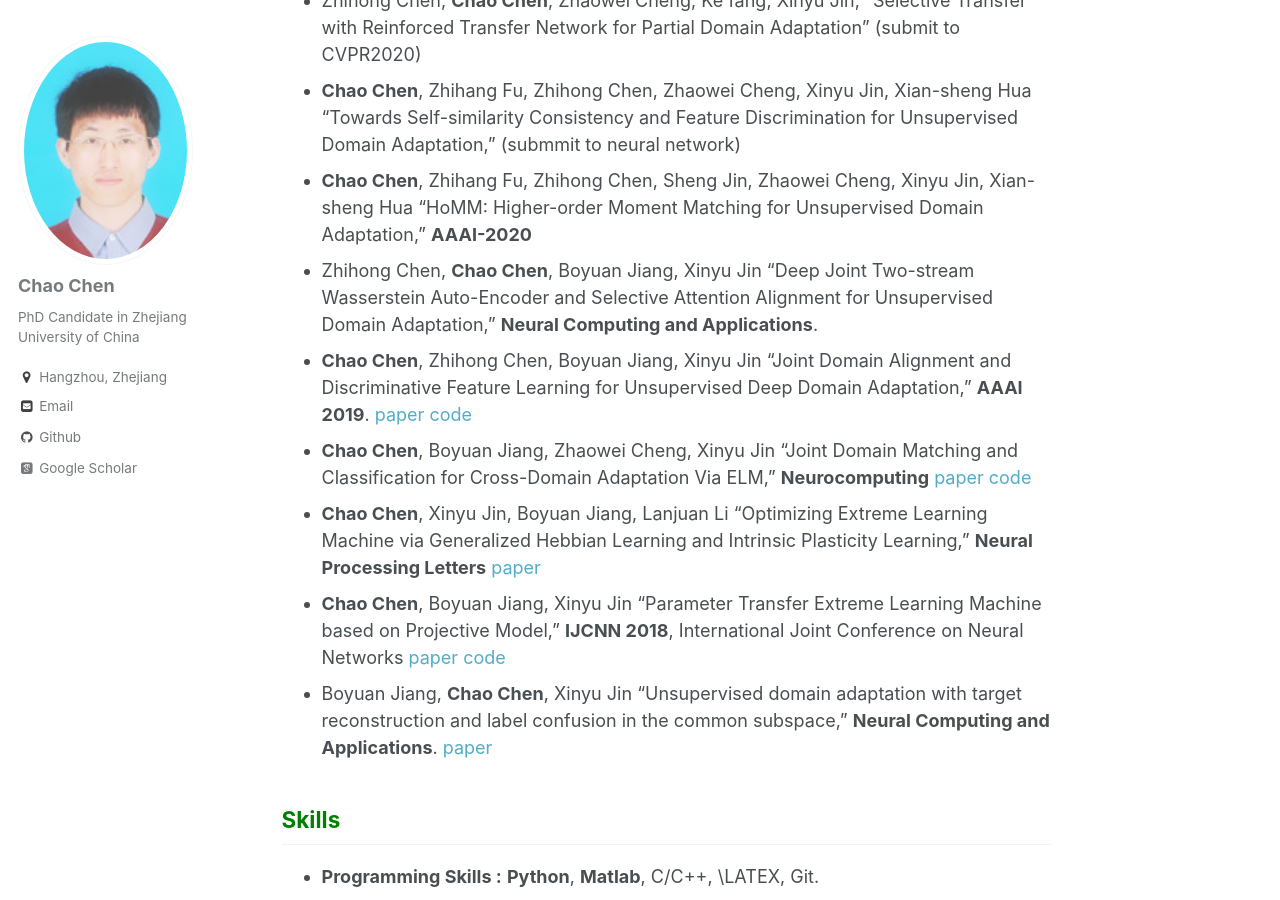
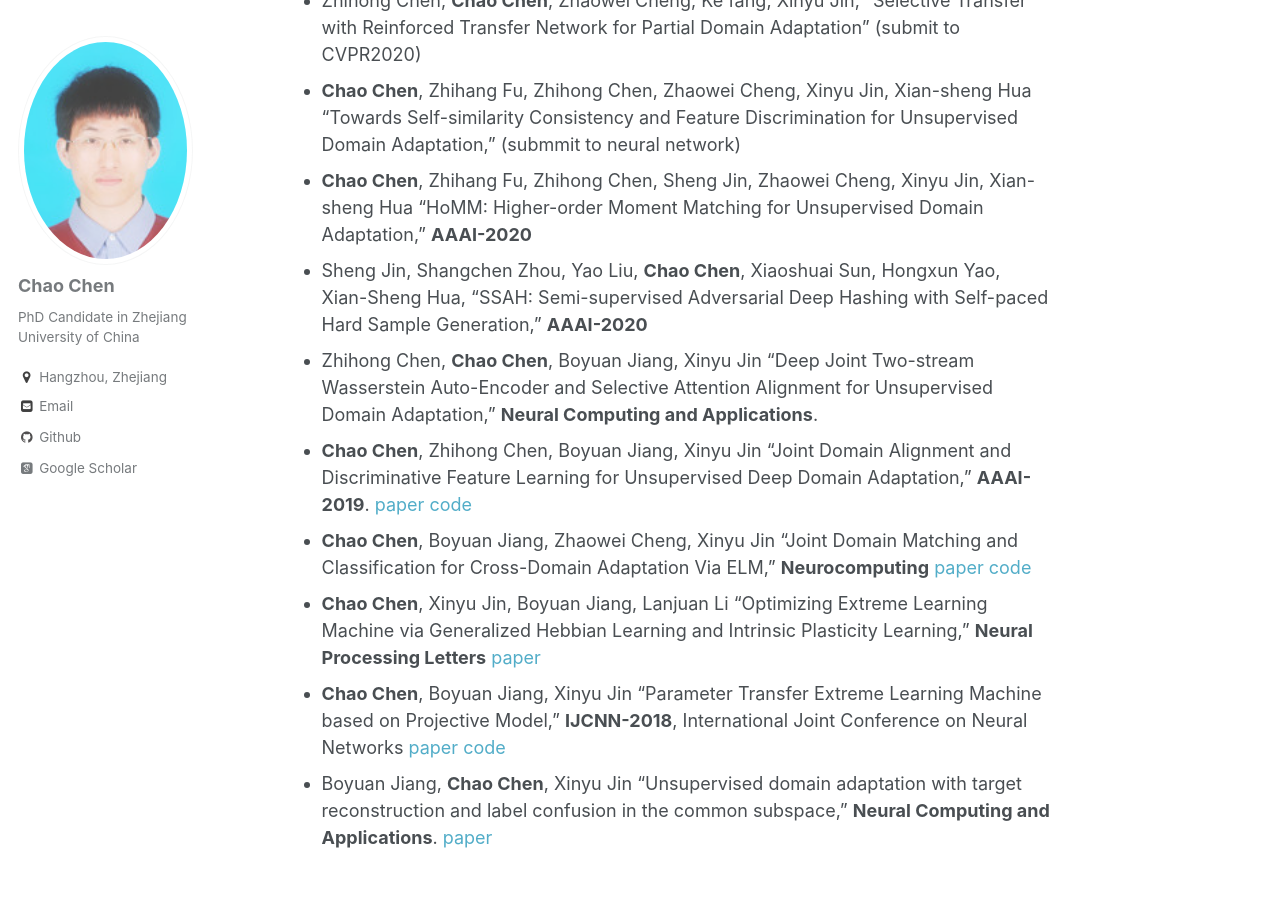
Before and after one commit to chenchao666/chenchao666.github.io, a Jekyll site: the page built from _pages/about.md, in a window 1280 px wide and 900 px high, scrolled down 1008 px. Built offline with Jekyll 4.4.1, drawn with Linux system fonts in a browser that asks for light colours; some web fonts are replaced.

Commit message:
Update about.md

```diff
--- a/_pages/about.md
+++ b/_pages/about.md
@@ -29,12 +29,13 @@ My research interests cover a range of issues : **Statistics and Optimization**,
 for Partial Domain Adaptation" (submit to CVPR2020)
 * **Chao Chen**, Zhihang Fu, Zhihong Chen, Zhaowei Cheng, Xinyu Jin, Xian-sheng Hua "Towards Self-similarity Consistency and Feature Discrimination for Unsupervised Domain Adaptation," (submmit to neural network)
 * **Chao Chen**, Zhihang Fu, Zhihong Chen, Sheng Jin, Zhaowei Cheng, Xinyu Jin, Xian-sheng Hua "HoMM: Higher-order Moment Matching for Unsupervised Domain Adaptation," **AAAI-2020**
+* Sheng Jin, Shangchen Zhou, Yao Liu, **Chao Chen**, Xiaoshuai Sun, Hongxun Yao, Xian-Sheng Hua, "SSAH: Semi-supervised Adversarial Deep Hashing with Self-paced Hard Sample Generation," **AAAI-2020**
 * Zhihong Chen, **Chao Chen**, Boyuan Jiang, Xinyu Jin “Deep Joint Two-stream Wasserstein Auto-Encoder and Selective Attention Alignment for Unsupervised Domain Adaptation,” **Neural Computing and Applications**.
-* **Chao Chen**, Zhihong Chen, Boyuan Jiang, Xinyu Jin “Joint Domain Alignment and Discriminative Feature Learning for Unsupervised Deep Domain Adaptation,” **AAAI 2019**. [paper](https://arxiv.org/abs/1808.09347) [code](https://github.com/chenchao666/JDDA-Master)
+* **Chao Chen**, Zhihong Chen, Boyuan Jiang, Xinyu Jin “Joint Domain Alignment and Discriminative Feature Learning for Unsupervised Deep Domain Adaptation,” **AAAI-2019**. [paper](https://arxiv.org/abs/1808.09347) [code](https://github.com/chenchao666/JDDA-Master)
 * **Chao Chen**, Boyuan Jiang, Zhaowei Cheng, Xinyu Jin “Joint Domain Matching and Classification for Cross-Domain Adaptation Via ELM,” **Neurocomputing** [paper](https://www.sciencedirect.com/science/article/pii/S0925231219300839) [code](https://github.com/chenchao666/JDMC)
 * **Chao Chen**, Xinyu Jin, Boyuan Jiang, Lanjuan Li “Optimizing Extreme Learning Machine via Generalized Hebbian Learning
 and Intrinsic Plasticity Learning,” **Neural Processing Letters** [paper](https://link.springer.com/article/10.1007/s11063-018-9869-6)
-* **Chao Chen**, Boyuan Jiang, Xinyu Jin “Parameter Transfer Extreme Learning Machine based on Projective Model,” **IJCNN 2018**,
+* **Chao Chen**, Boyuan Jiang, Xinyu Jin “Parameter Transfer Extreme Learning Machine based on Projective Model,” **IJCNN-2018**,
 International Joint Conference on Neural Networks [paper](https://arxiv.org/abs/1809.01018) [code](https://github.com/chenchao666/PTELM)
 * Boyuan Jiang, **Chao Chen**, Xinyu Jin “Unsupervised domain adaptation with target reconstruction and label confusion in
 the common subspace,” **Neural Computing and Applications**. [paper](https://link.springer.com/article/10.1007/s00521-018-3846-x)
```
